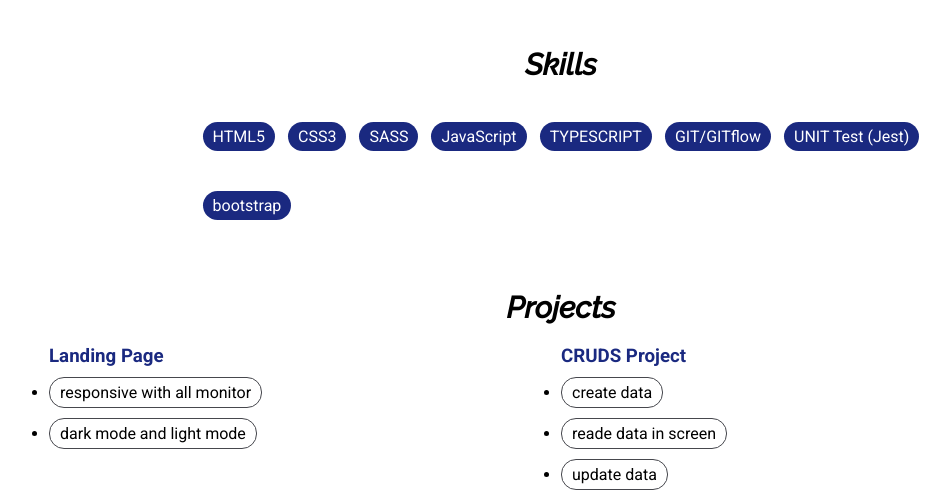
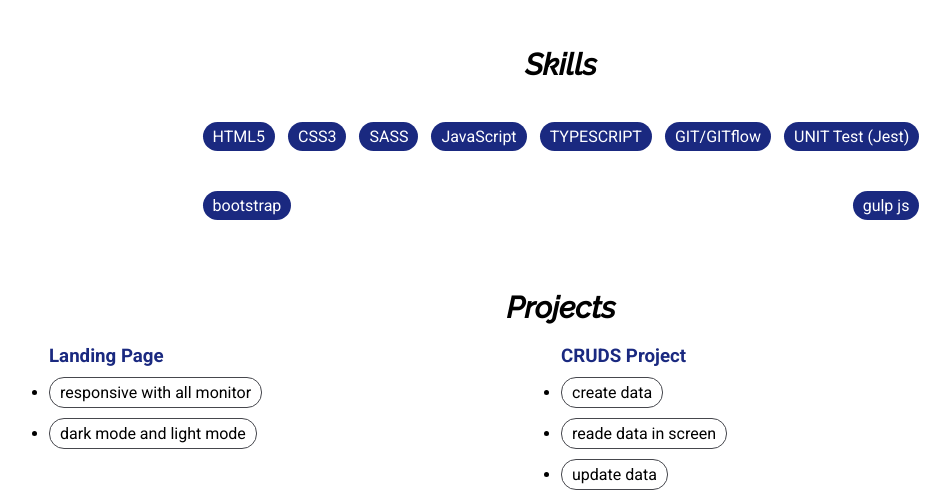
Before and after one commit to louy999/My-CV, a plain HTML site: page index.html in a window 1280 px wide. Shown: the part 279-776 px from the top of the page, without its empty margins (79-1029 px from the left). Drawn offline with Linux system fonts and the light colour scheme.

Commit message:
add skill gulp js

```diff
--- a/index.html
+++ b/index.html
@@ -46,6 +46,7 @@
           <li>GIT/GITflow</li>
           <li>UNIT Test (Jest)</li>
           <li>bootstrap</li>
+          <li>gulp js</li>
         </ul>
       </div>
       <div id="projects">
```
